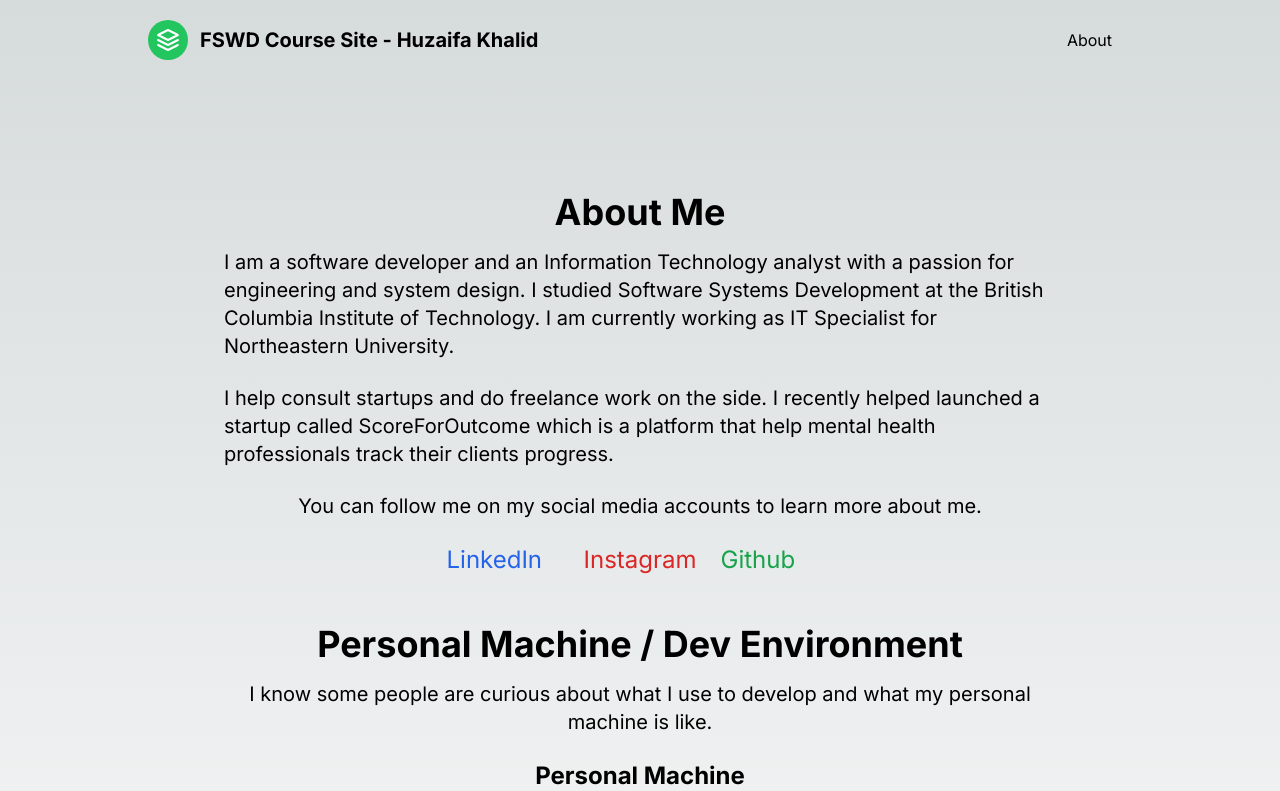
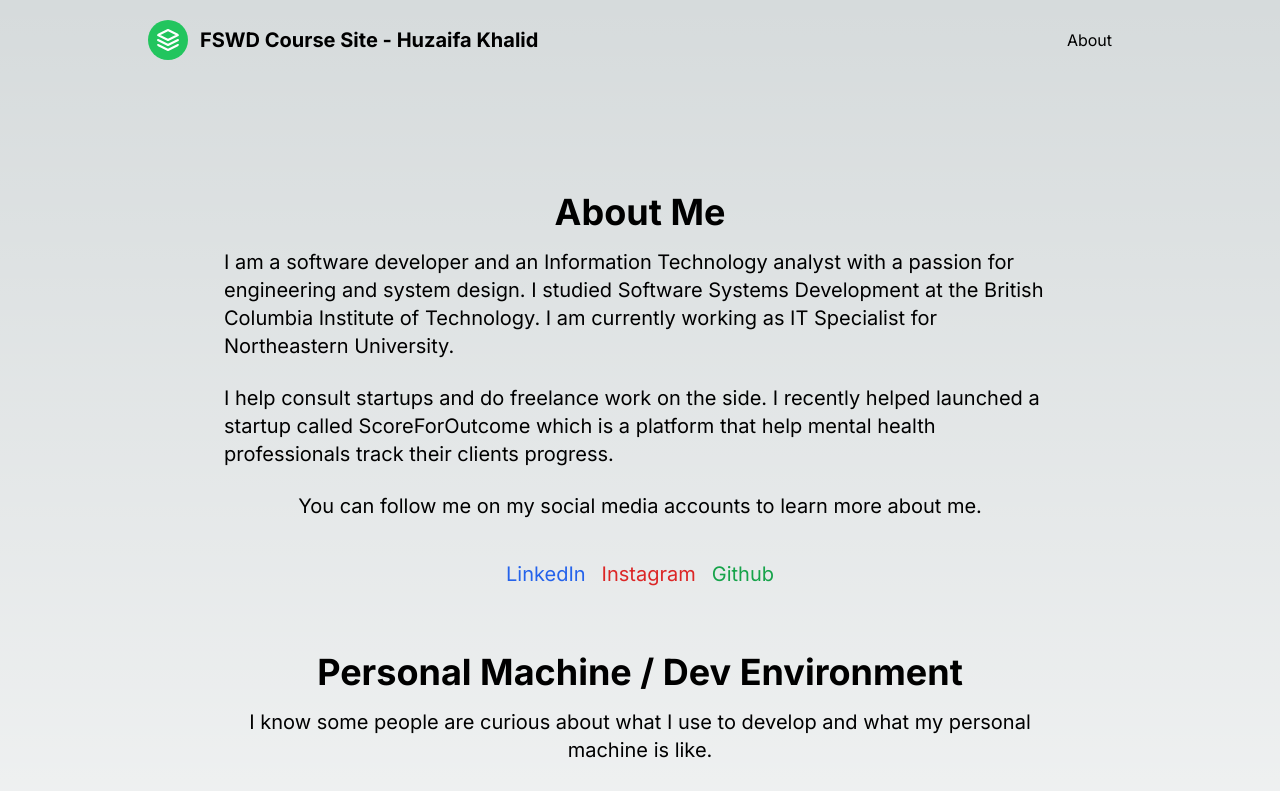
Before and after one commit to thisishuzaifa/brain-dump, a Next.js app: page /about in a window 1280 px wide. Shown: the top 791 px of the page. Built offline with nearby package versions, Linux system fonts and the light colour scheme.

Commit message:
tailwind shennanigans

```diff
--- a/app/about/page.tsx
+++ b/app/about/page.tsx
@@ -28,10 +28,10 @@ export default function About(){
                 You can follow me on my social media accounts to learn more about me.
             </p>
             <br />
-            <div className="grid grid-cols-3 gap-6">
-            <Link className="text-blue-600 text-2xl "href="https://www.linkedin.com/muhammad-huzaifa-khalid"> LinkedIn </Link>
-            <Link className="text-red-600 text-2xl"href="https://www.instagram.com/huzaifaa_khalid/"> Instagram </Link>
-            <Link className="text-green-600 text-2xl"href="https://www.github.com/thisishuzaifa"> Github </Link>
+            <div className="flex flex-row justify-center space-x-4 items-center p-2 m-2">
+            <Link className="text-blue-600 text-xl "href="https://www.linkedin.com/muhammad-huzaifa-khalid">LinkedIn  </Link>
+            <Link className="text-red-600 text-xl"href="https://www.instagram.com/huzaifaa_khalid/"> Instagram </Link>
+            <Link className="text-green-600 text-xl"href="https://www.github.com/thisishuzaifa"> Github </Link>
             </div>
 
         </div>
```
